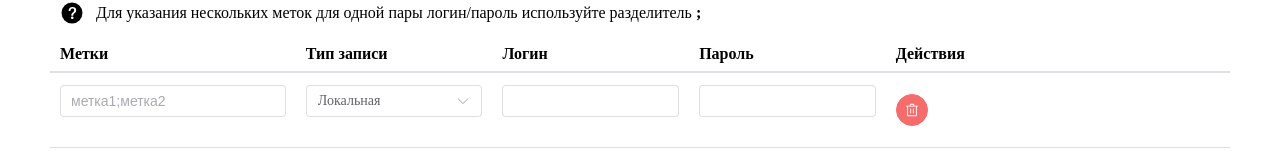
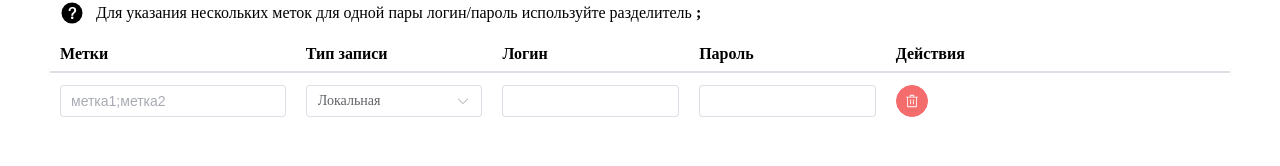
Before and after one commit to Gapotchenko-Yakov/vue-accounts-form, a Vue app: page / in a window 1280 px wide. Both pictures are taken after a click on the button "Добавить". Shown: the part 134-300 px from the top of the page. Built offline with nearby package versions, Linux system fonts and the light colour scheme; the HTML template or start-up script is replaced by a standard one.

Commit message:
style(account-item): rewrite styles

```diff
--- a/src/components/AccountItem.vue
+++ b/src/components/AccountItem.vue
@@ -134,18 +134,32 @@ const removeAccount = () => {
 
 <style scoped>
 .account-row {
-  margin-bottom: 16px;
+  display: flex;
+  flex-wrap: wrap;
   align-items: center;
   padding: 12px 0;
-  border-bottom: 1px solid var(--el-border-color);
+  margin-bottom: 16px;
+}
+
+/* Убираем лишний отступ у el-form-item */
+.account-row :deep(.el-form-item) {
+  margin-bottom: 0;
+  display: flex;
+  align-items: center;
 }
 
 .empty-field {
   color: var(--el-text-color-secondary);
   padding: 0 12px;
+  line-height: 32px; /* чтобы был по высоте как input */
 }
 
 .el-input, .el-select {
   width: 100%;
 }
+
+.account-row .el-button {
+  align-self: center;
+}
+
 </style>
```
